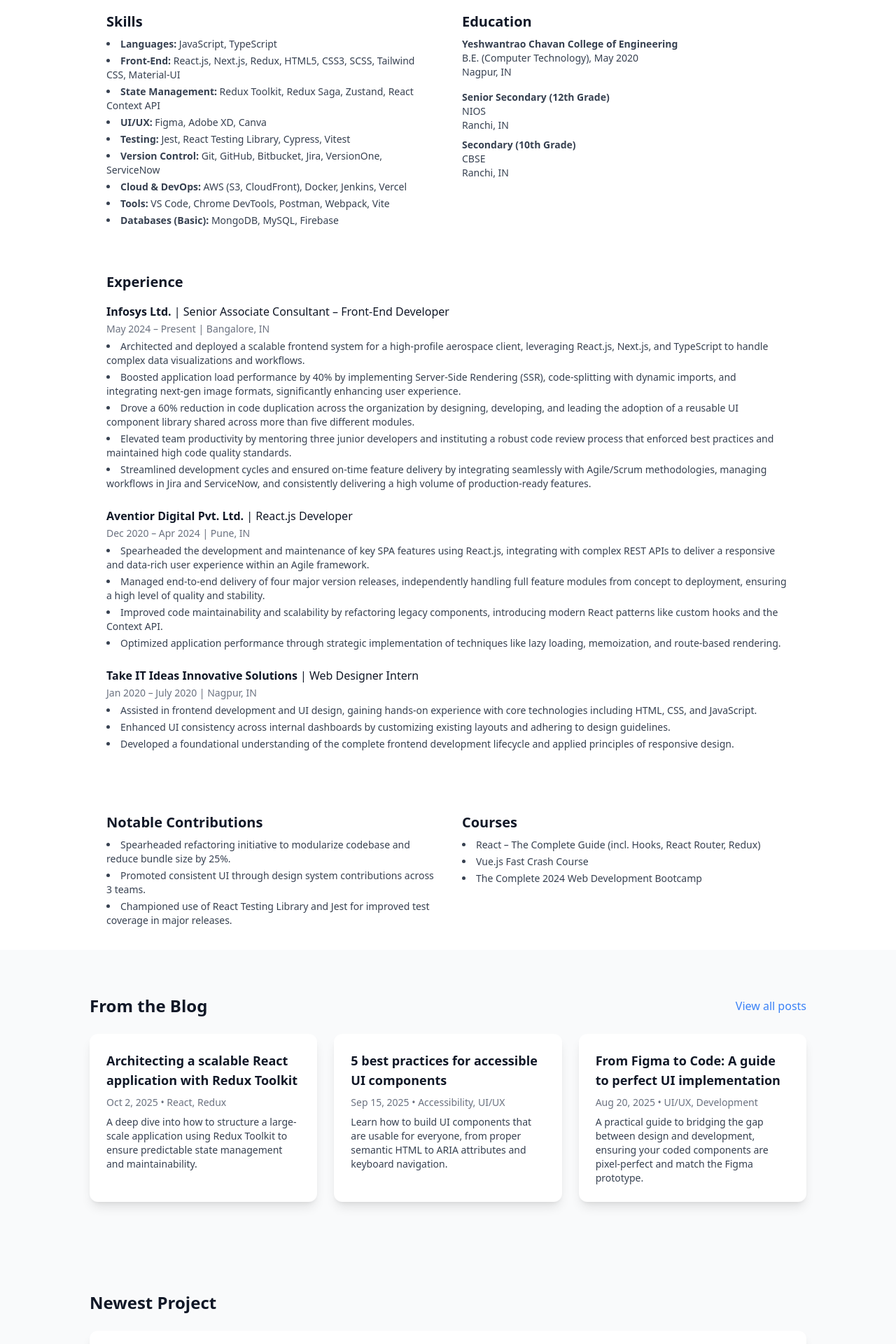
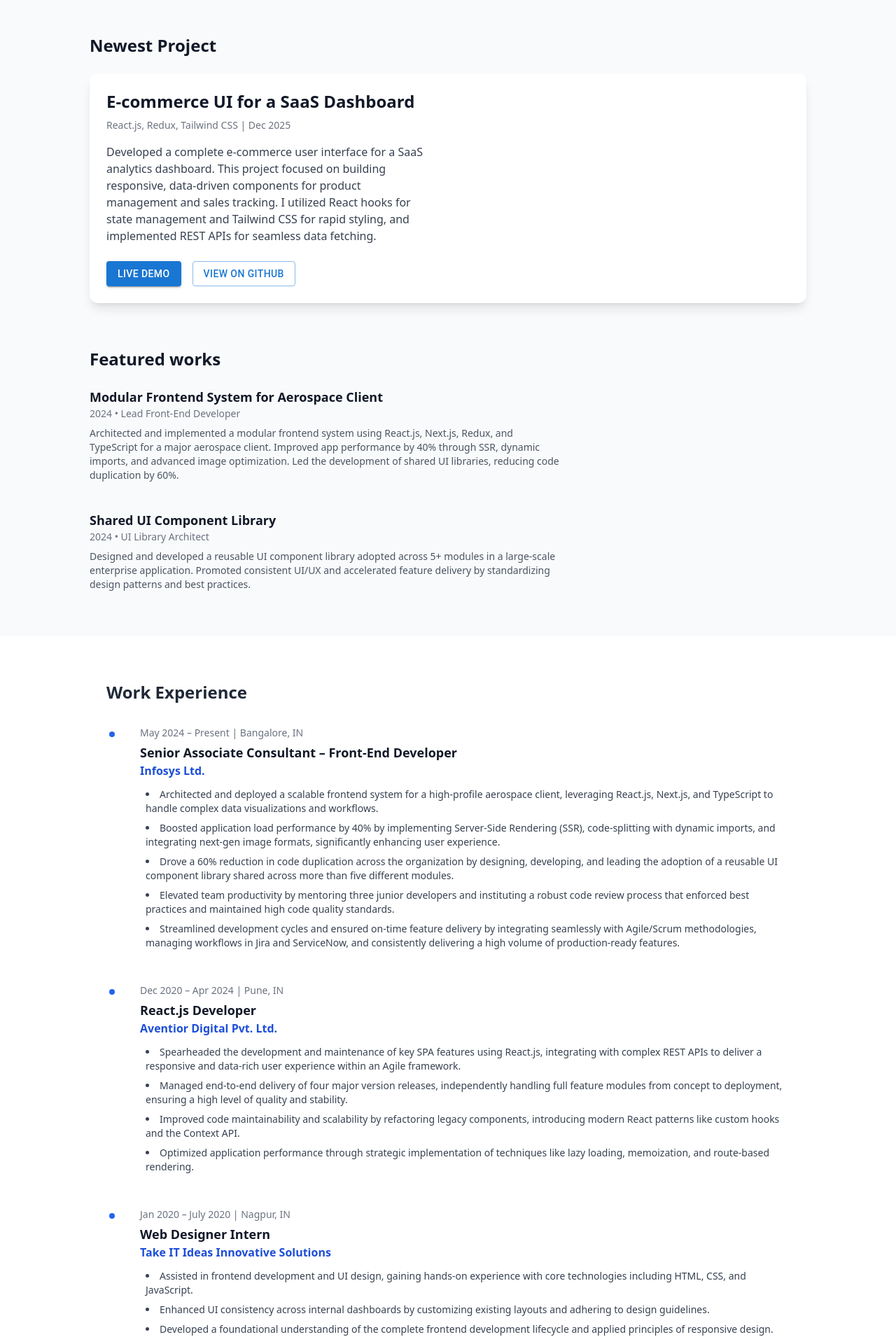
Before and after one commit to kripal004/kripal-krishna-singh-bio, a React (Create React App) app: page / in a window 1280 px wide. Shown: the part 680-2600 px from the top of the page at 70% size. Built offline with nearby package versions, Linux system fonts and the light colour scheme.

Commit message:
Alignment of the data

```diff
--- a/src/components/Experience.jsx
+++ b/src/components/Experience.jsx
@@ -1,5 +1,6 @@
 import React from "react";
 import { motion } from "framer-motion";
+import { experiences } from "./experienceData";
 
 const jobVariants = {
   hidden: { opacity: 0, y: 20 },
@@ -15,66 +16,34 @@ const jobVariants = {
 };
 
 const Job = ({ title, company, duration, location, points, index }) => (
-  <motion.div className="mb-6" custom={index} variants={jobVariants}>
-    <b>{company}</b> | {title}
-    <br />
-    <span className="text-gray-500 text-sm">{duration} | {location}</span>
-    <ul className="list-disc list-inside text-gray-700 text-sm mt-1 space-y-1">
+  <motion.div className="relative pl-12 pb-12" custom={index} variants={jobVariants}>
+    {/* Timeline Marker */}
+    <div className="absolute left-0 top-1 w-4 h-4 bg-blue-600 rounded-full border-4 border-white dark:border-gray-800"></div>
+
+    <p className="text-sm font-medium text-gray-500 mb-1">{duration} | {location}</p>
+    <h4 className="text-lg font-bold text-gray-900">{title}</h4>
+    <p className="font-semibold text-blue-700 mb-3">{company}</p>
+    <ul className="list-disc list-inside text-gray-700 text-sm space-y-2">
       {points.map((point, index) => (
-        <li key={index}>{point}</li>
+        <li key={index} className="pl-2">{point}</li>
       ))}
     </ul>
   </motion.div>
 );
 
 export default function Experience() {
-  const experiences = [
-    {
-      title: "Senior Associate Consultant – Front-End Developer",
-      company: "Infosys Ltd.",
-      duration: "May 2024 – Present",
-      location: "Bangalore, IN",
-      points: [
-        "Architected and deployed a scalable frontend system for a high-profile aerospace client, leveraging React.js, Next.js, and TypeScript to handle complex data visualizations and workflows.",
-        "Boosted application load performance by 40% by implementing Server-Side Rendering (SSR), code-splitting with dynamic imports, and integrating next-gen image formats, significantly enhancing user experience.",
-        "Drove a 60% reduction in code duplication across the organization by designing, developing, and leading the adoption of a reusable UI component library shared across more than five different modules.",
-        "Elevated team productivity by mentoring three junior developers and instituting a robust code review process that enforced best practices and maintained high code quality standards.",
-        "Streamlined development cycles and ensured on-time feature delivery by integrating seamlessly with Agile/Scrum methodologies, managing workflows in Jira and ServiceNow, and consistently delivering a high volume of production-ready features.",
-      ],
-    },
-    {
-      title: "React.js Developer",
-      company: "Aventior Digital Pvt. Ltd.",
-      duration: "Dec 2020 – Apr 2024",
-      location: "Pune, IN",
-      points: [
-        "Spearheaded the development and maintenance of key SPA features using React.js, integrating with complex REST APIs to deliver a responsive and data-rich user experience within an Agile framework.",
-        "Managed end-to-end delivery of four major version releases, independently handling full feature modules from concept to deployment, ensuring a high level of quality and stability.",
-        "Improved code maintainability and scalability by refactoring legacy components, introducing modern React patterns like custom hooks and the Context API.",
-        "Optimized application performance through strategic implementation of techniques like lazy loading, memoization, and route-based rendering.",
-      ],
-    },
-    {
-      title: "Web Designer Intern",
-      company: "Take IT Ideas Innovative Solutions",
-      duration: "Jan 2020 – July 2020",
-      location: "Nagpur, IN",
-      points: [
-        "Assisted in frontend development and UI design, gaining hands-on experience with core technologies including HTML, CSS, and JavaScript.",
-        "Enhanced UI consistency across internal dashboards by customizing existing layouts and adhering to design guidelines.",
-        "Developed a foundational understanding of the complete frontend development lifecycle and applied principles of responsive design.",
-      ],
-    },
-  ];
-
   return (
     <motion.section
-      className="max-w-5xl mx-auto px-6 py-8"
+      id="experience"
+      className="max-w-5xl mx-auto px-6 py-16 bg-white"
       initial="hidden"
       whileInView="visible"
       viewport={{ once: true, amount: 0.1 }}
     >
-      <h3 className="text-xl font-semibold mb-4">Experience</h3>
+      <h3 className="text-2xl font-bold mb-8 text-gray-800">Work Experience</h3>
+      <div className="relative">
+        {/* This div creates the main timeline line that all jobs will connect to */}
+        <div className="absolute left-[7px] top-1 h-full w-0.5 bg-gray-200 -z-10"></div>
         {experiences.map((job, index) => (
           <Job
             key={index}
@@ -86,6 +55,7 @@ export default function Experience() {
             index={index}
           />
         ))}
+      </div>
     </motion.section>
   );
 }
--- /dev/null
+++ b/src/components/KeyAchievements.jsx
@@ -0,0 +1,35 @@
+import React from "react";
+import { motion } from "framer-motion";
+
+export default function KeyAchievements() {
+  const listVariants = {
+    hidden: { opacity: 0, y: 20 },
+    visible: {
+      opacity: 1,
+      y: 0,
+      transition: {
+        duration: 0.6,
+      },
+    },
+  };
+
+  return (
+    <section id="achievements" className="bg-gray-50 py-16 px-6">
+      <div className="max-w-5xl mx-auto">
+        <motion.div
+          initial="hidden"
+          whileInView="visible"
+          viewport={{ once: true, amount: 0.5 }}
+          variants={listVariants}
+        >
+          <h3 className="text-2xl font-bold mb-6 text-gray-800 text-center">Key Achievements</h3>
+          <ul className="list-disc list-inside text-gray-700 text-sm space-y-2 md:w-3/4 mx-auto">
+            <li>Spearheaded refactoring initiative to modularize codebase and reduce bundle size by 25%.</li>
+            <li>Promoted consistent UI through design system contributions across 3 teams.</li>
+            <li>Championed use of React Testing Library and Jest for improved test coverage in major releases.</li>
+          </ul>
+        </motion.div>
+      </div>
+    </section>
+  );
+}
--- a/src/components/Navbar.jsx
+++ b/src/components/Navbar.jsx
@@ -14,8 +14,11 @@ export default function Navbar() {
           <a href="#work" className="text-gray-600 hover:text-blue-500 font-semibold transition-colors duration-300">
             Work
           </a>
-          <a href="#blog" className="text-gray-600 hover:text-blue-500 font-semibold transition-colors duration-300">
-            Blog
+          <a href="#experience" className="text-gray-600 hover:text-blue-500 font-semibold transition-colors duration-300">
+            Experience
+          </a>
+          <a href="#skills" className="text-gray-600 hover:text-blue-500 font-semibold transition-colors duration-300">
+            Skills
           </a>
           <a href="#testimonials" className="text-gray-600 hover:text-blue-500 font-semibold transition-colors duration-300">
             Testimonials
@@ -45,7 +48,8 @@ export default function Navbar() {
       {isOpen && (
         <div className="md:hidden px-6 pb-4 space-y-2">
           <a href="#work" onClick={() => setIsOpen(false)} className="block text-gray-600 hover:text-blue-500 font-semibold">Work</a>
-          <a href="#blog" onClick={() => setIsOpen(false)} className="block text-gray-600 hover:text-blue-500 font-semibold">Blog</a>
+          <a href="#experience" onClick={() => setIsOpen(false)} className="block text-gray-600 hover:text-blue-500 font-semibold">Experience</a>
+          <a href="#skills" onClick={() => setIsOpen(false)} className="block text-gray-600 hover:text-blue-500 font-semibold">Skills</a>
           <a href="#testimonials" onClick={() => setIsOpen(false)} className="block text-gray-600 hover:text-blue-500 font-semibold">Testimonials</a>
           <a href="#contact" onClick={() => setIsOpen(false)} className="block text-gray-600 hover:text-blue-500 font-semibold">Contact</a>
         </div>
--- a/src/components/Portfolio.jsx
+++ b/src/components/Portfolio.jsx
@@ -6,8 +6,8 @@ import Navbar from "./Navbar";
 import Hero from "./Hero";
 import SkillsEducation from "./SkillsEducation";
 import Experience from "./Experience";
-import Contributions from "./Contributions";
 import Blog from "./Blog";
+import KeyAchievements from "./KeyAchievements";
 import Projects from "./Projects";
 import Testimonials from "./Testimonials";
 import Contact from "./Contact";
@@ -20,12 +20,12 @@ export default function Portfolio() {
       <AnimatePresence>
         <Navbar />
         <Hero />
+        <Projects />
+        <Experience />
+        <KeyAchievements />
+        <Testimonials />
         <SkillsEducation />
-        <Experience />
-        <Contributions />
         <Blog />
-        <Projects />
-        <Testimonials />
         <Contact />
         <Footer />
         <BackToTop />
--- a/src/components/SkillsEducation.jsx
+++ b/src/components/SkillsEducation.jsx
@@ -14,8 +14,21 @@ export default function SkillsEducation() {
     }),
   };
 
+  const skills = {
+    "Languages": ["JavaScript", "TypeScript"],
+    "Front-End": ["React.js", "Next.js", "Redux", "HTML5", "CSS3", "SCSS", "Tailwind CSS", "Material-UI"],
+    "State Management": ["Redux Toolkit", "Redux Saga", "Zustand", "React Context API"],
+    "UI/UX": ["Figma", "Adobe XD", "Canva"],
+    "Testing": ["Jest", "React Testing Library", "Cypress", "Vitest"],
+    "Version Control": ["Git", "GitHub", "Bitbucket", "Jira", "VersionOne", "ServiceNow"],
+    "Cloud & DevOps": ["AWS (S3, CloudFront)", "Docker", "Jenkins", "Vercel"],
+    "Tools": ["VS Code", "Chrome DevTools", "Postman", "Webpack", "Vite"],
+    "Databases (Basic)": ["MongoDB", "MySQL", "Firebase"]
+  };
+
   return (
-    <section className="max-w-5xl mx-auto px-6 py-8 grid md:grid-cols-2 gap-10">
+    <section id="skills" className="bg-gray-50 py-16 px-6">
+      <div className="max-w-5xl mx-auto grid md:grid-cols-2 gap-16">
       <motion.div
         custom={0}
         initial="hidden"
@@ -23,18 +36,21 @@ export default function SkillsEducation() {
         viewport={{ once: true, amount: 0.5 }}
         variants={listVariants}
       >
-        <h3 className="text-xl font-semibold mb-2">Skills</h3>
-        <ul className="list-disc list-inside text-gray-700 text-sm space-y-1">
-          <li><b>Languages:</b> JavaScript, TypeScript</li>
-          <li><b>Front-End:</b> React.js, Next.js, Redux, HTML5, CSS3, SCSS, Tailwind CSS, Material-UI</li>
-          <li><b>State Management:</b> Redux Toolkit, Redux Saga, Zustand, React Context API</li>
-          <li><b>UI/UX:</b> Figma, Adobe XD, Canva</li>
-          <li><b>Testing:</b> Jest, React Testing Library, Cypress, Vitest</li>
-          <li><b>Version Control:</b> Git, GitHub, Bitbucket, Jira, VersionOne, ServiceNow</li>
-          <li><b>Cloud & DevOps:</b> AWS (S3, CloudFront), Docker, Jenkins, Vercel</li>
-          <li><b>Tools:</b> VS Code, Chrome DevTools, Postman, Webpack, Vite</li>
-          <li><b>Databases (Basic):</b> MongoDB, MySQL, Firebase</li>
-        </ul>
+        <h3 className="text-2xl font-bold mb-6 text-gray-800">Skills</h3>
+        <div className="space-y-4">
+          {Object.entries(skills).map(([category, skillList]) => (
+            <div key={category}>
+              <h4 className="font-semibold text-gray-700 mb-2">{category}</h4>
+              <div className="flex flex-wrap gap-2">
+                {skillList.map(skill => (
+                  <span key={skill} className="bg-blue-100 text-blue-800 text-sm font-medium px-3 py-1 rounded-full">
+                    {skill}
+                  </span>
+                ))}
+              </div>
+            </div>
+          ))}
+        </div>
       </motion.div>
       <motion.div
         custom={1}
@@ -43,23 +59,34 @@ export default function SkillsEducation() {
         viewport={{ once: true, amount: 0.5 }}
         variants={listVariants}
       >
-        <h3 className="text-xl font-semibold mb-2">Education</h3>
-        <div className="text-gray-700 text-sm mb-4">
-          <b>Yeshwantrao Chavan College of Engineering</b><br />
-          B.E. (Computer Technology), May 2020<br />
-          Nagpur, IN
+        <h3 className="text-2xl font-bold mb-6 text-gray-800">Education</h3>
+        <div className="space-y-6">
+          <div className="p-4 border-l-4 border-blue-500 bg-white rounded-r-lg shadow-sm">
+            <p className="font-bold text-gray-900">Yeshwantrao Chavan College of Engineering</p>
+            <p className="text-gray-600 text-sm">B.E. (Computer Technology), May 2020</p>
+            <p className="text-gray-500 text-xs mt-1">Nagpur, IN</p>
+          </div>
+          <div className="p-4 border-l-4 border-blue-500 bg-white rounded-r-lg shadow-sm">
+            <p className="font-bold text-gray-900">Senior Secondary (12th Grade)</p>
+            <p className="text-gray-600 text-sm">NIOS</p>
+            <p className="text-gray-500 text-xs mt-1">Ranchi, IN</p>
+          </div>
+          <div className="p-4 border-l-4 border-blue-500 bg-white rounded-r-lg shadow-sm">
+            <p className="font-bold text-gray-900">Secondary (10th Grade)</p>
+            <p className="text-gray-600 text-sm">CBSE</p>
+            <p className="text-gray-500 text-xs mt-1">Ranchi, IN</p>
+          </div>
         </div>
-        <div className="text-gray-700 text-sm">
-          <b>Senior Secondary (12th Grade)</b><br />
-          NIOS<br />
-          Ranchi, IN
-        </div>
-        <div className="text-gray-700 text-sm mt-2">
-          <b>Secondary (10th Grade)</b><br />
-          CBSE<br />
-          Ranchi, IN
+        <div className="mt-8">
+          <h3 className="text-2xl font-bold mb-6 text-gray-800">Courses & Certifications</h3>
+          <div className="space-y-2">
+            <p className="text-gray-700 text-sm">React – The Complete Guide (incl. Hooks, React Router, Redux)</p>
+            <p className="text-gray-700 text-sm">Vue.js Fast Crash Course</p>
+            <p className="text-gray-700 text-sm">The Complete 2024 Web Development Bootcamp</p>
+          </div>
         </div>
       </motion.div>
+      </div>
     </section>
   );
 }
--- /dev/null
+++ b/src/components/experienceData.js
@@ -0,0 +1,38 @@
+export const experiences = [
+  {
+    title: 'Senior Associate Consultant – Front-End Developer',
+    company: 'Infosys Ltd.',
+    duration: 'May 2024 – Present',
+    location: 'Bangalore, IN',
+    points: [
+      'Architected and deployed a scalable frontend system for a high-profile aerospace client, leveraging React.js, Next.js, and TypeScript to handle complex data visualizations and workflows.',
+      'Boosted application load performance by 40% by implementing Server-Side Rendering (SSR), code-splitting with dynamic imports, and integrating next-gen image formats, significantly enhancing user experience.',
+      'Drove a 60% reduction in code duplication across the organization by designing, developing, and leading the adoption of a reusable UI component library shared across more than five different modules.',
+      'Elevated team productivity by mentoring three junior developers and instituting a robust code review process that enforced best practices and maintained high code quality standards.',
+      'Streamlined development cycles and ensured on-time feature delivery by integrating seamlessly with Agile/Scrum methodologies, managing workflows in Jira and ServiceNow, and consistently delivering a high volume of production-ready features.',
+    ],
+  },
+  {
+    title: 'React.js Developer',
+    company: 'Aventior Digital Pvt. Ltd.',
+    duration: 'Dec 2020 – Apr 2024',
+    location: 'Pune, IN',
+    points: [
+      'Spearheaded the development and maintenance of key SPA features using React.js, integrating with complex REST APIs to deliver a responsive and data-rich user experience within an Agile framework.',
+      'Managed end-to-end delivery of four major version releases, independently handling full feature modules from concept to deployment, ensuring a high level of quality and stability.',
+      'Improved code maintainability and scalability by refactoring legacy components, introducing modern React patterns like custom hooks and the Context API.',
+      'Optimized application performance through strategic implementation of techniques like lazy loading, memoization, and route-based rendering.',
+    ],
+  },
+  {
+    title: 'Web Designer Intern',
+    company: 'Take IT Ideas Innovative Solutions',
+    duration: 'Jan 2020 – July 2020',
+    location: 'Nagpur, IN',
+    points: [
+      'Assisted in frontend development and UI design, gaining hands-on experience with core technologies including HTML, CSS, and JavaScript.',
+      'Enhanced UI consistency across internal dashboards by customizing existing layouts and adhering to design guidelines.',
+      'Developed a foundational understanding of the complete frontend development lifecycle and applied principles of responsive design.',
+    ],
+  },
+];
```
Lines whose indentation alone changed are shown as unchanged.
